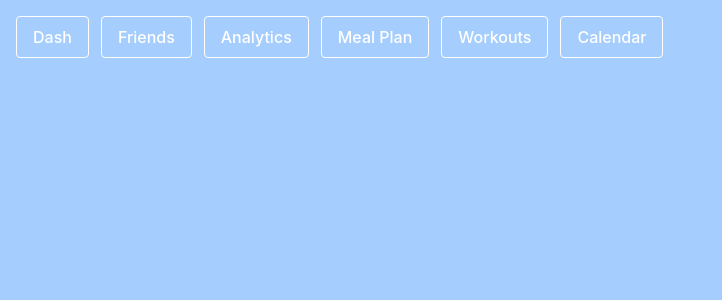
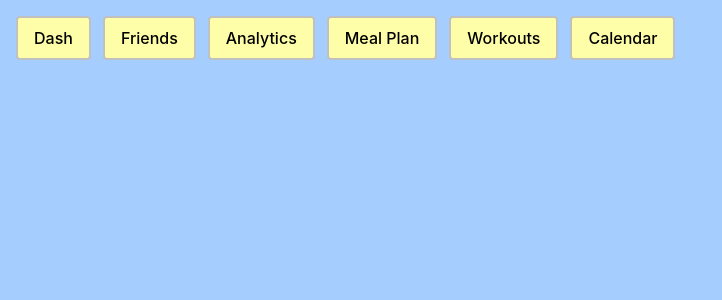
Before and after one commit to tyleryannes94/workout-buddy, a React (Vite) app in the folder frontend/: page /navbar in a window 1280 px wide. Shown: the top 300 px of the page, without its empty margins (0-722 px from the left). Built offline with nearby package versions, Linux system fonts and the light colour scheme.

Commit message:
changes to navbar styling

```diff
--- a/frontend/src/components/Dashboard.jsx
+++ b/frontend/src/components/Dashboard.jsx
@@ -53,7 +53,7 @@ function Dashboard() {
     return (
         <div>
             <Navbar/>
-            <h1>Welcome, Buddy. </h1>
+            <h1 className='customSerif-bold'>Welcome, Buddy. </h1>
             <DashboardGoalProgress goals={goals} />
 
             {/* contains all component cards */}
--- a/frontend/src/index.css
+++ b/frontend/src/index.css
@@ -140,14 +140,15 @@ button:focus-visible {
 .navbar a {
   display: inline-block;
   padding: 0.5rem 1rem;
-  color: #fff;
-  border: 1px solid #fff;
+  color: black;
+  border: 2px solid #C0C0C0;
   border-radius: 4px;
   text-decoration: none;
+  background-color: #FFFEA8;
 }
 
 .navbar a:hover {
-  background-color: #FFFEA8;
+  background-color: #A5CDFD;
   border-color: #ccc;
   color: black;
 }
```
